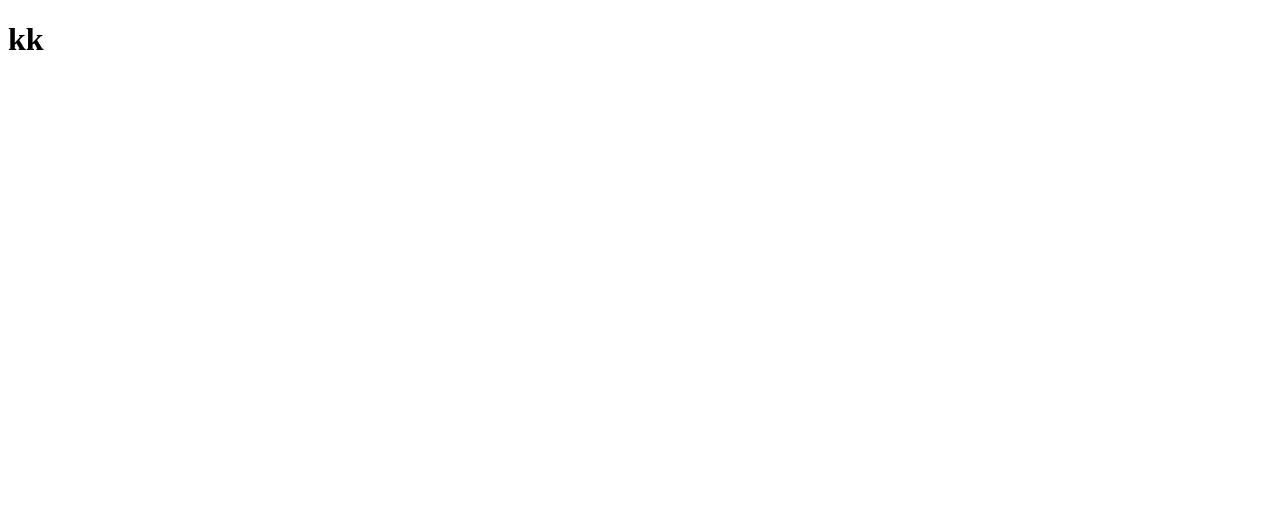
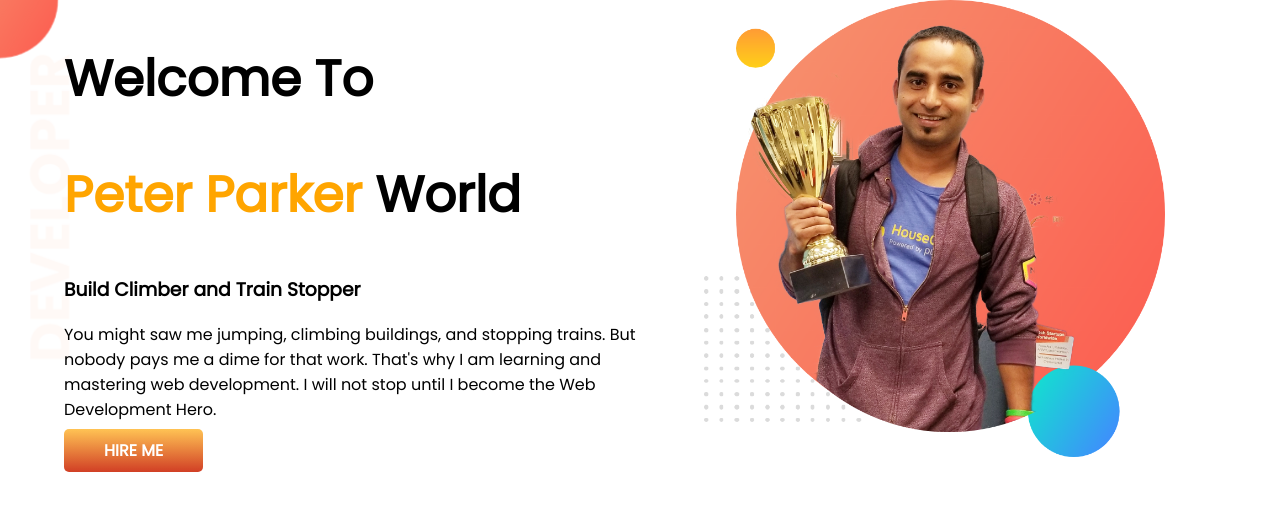
Before and after one commit to Minnatulislam/My-first-website, a plain HTML site: page index.html in a window 1280 px wide. Drawn offline with Linux system fonts and the light colour scheme.

Commit message:
top section

```diff
--- a/index.html
+++ b/index.html
@@ -1,13 +1,33 @@
 <!DOCTYPE html>
 <html lang="en">
+
 <head>
     <meta charset="UTF-8">
     <meta http-equiv="X-UA-Compatible" content="IE=edge">
     <meta name="viewport" content="width=device-width, initial-scale=1.0">
     <title>Jhanker Mahbub</title>
+    <link rel="preconnect" href="https://fonts.googleapis.com">
+    <link rel="preconnect" href="https://fonts.gstatic.com" crossorigin>
+    <link href="https://fonts.googleapis.com/css2?family=Poppins&display=swap" rel="stylesheet">
     <link rel="stylesheet" href="style.css">
+    <link rel="shortcut icon" href="images/my-bg2.png" type="image/x-icon">
 </head>
+
 <body>
-    <h1>kk</h1>
+    <section class="top-banner">
+        <div class="colum">
+            <h1>Welcome To</h1>
+            <h1> <span class="orange-color">Peter Parker</span> World</h1>
+            <h3>Build Climber and Train Stopper</h3>
+            <p>You might saw me jumping, climbing buildings, and stopping trains. But nobody pays me a dime for that
+                work. That's why I am learning and mastering web development. I will not stop until I become the Web
+                Development Hero.</p>
+            <a class="link-button" tergrt="_blank" href="https://github.com/"> HIRE ME</a>
+        </div>
+        <div class="colum">
+            <img src="images/jhankar.png" alt="">
+        </div>
+    </section>
 </body>
+
 </html>
--- a/style.css
+++ b/style.css
@@ -0,0 +1,38 @@
+body {
+    font-family: 'Poppins', sans-serif;
+    margin: 0px;
+}
+
+h1 {
+    font-size: 50px;
+}
+
+.orange-color {
+    color: orange;
+}
+
+section {
+    display: flex;
+}
+
+.colum {
+    width: 50%;
+    padding-left: 5%;
+}
+
+.colum img {
+    width: 80%;
+}
+
+.link-button{
+    text-decoration: none;
+    background-image: linear-gradient(rgb(255, 195, 84), rgb(209, 63, 37) );
+    color: white;
+    font-weight: 700;
+    padding: 10px 40px;
+    border-radius: 5px;
+}
+.top-banner{
+    background-image:url(images/top-banner.png);
+    background-repeat: no-repeat;
+}
```
Also changed, not shown: images/dream-bg.png (added), images/exp-bg.png (added), images/jhankar.png (added), images/jhankar2.png (added), images/my-bg.png (added), images/my-bg2.png (added), images/top-banner.png (added), 7 other files.
